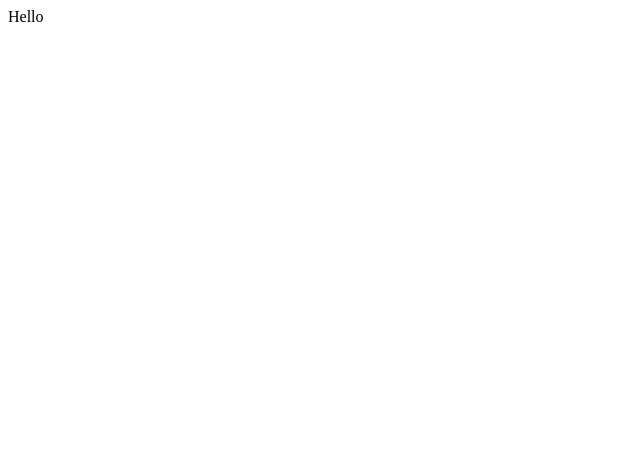
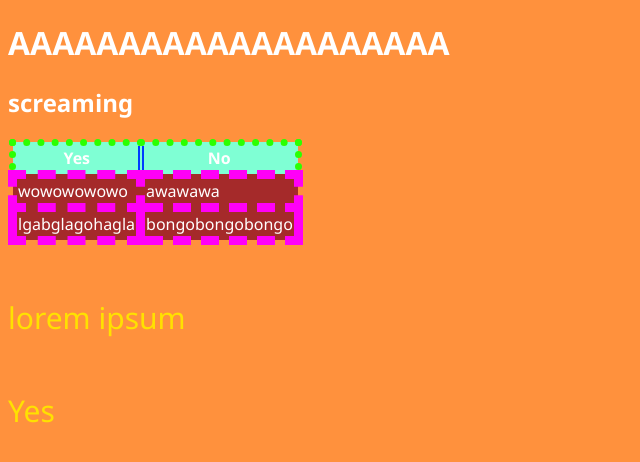
Before and after one commit to danaiangelidis/danaiangelidis.github.io, a plain HTML site: page class/aug29/index.html in a window 1280 px wide. Shown: the whole page, without its empty margins (0-640 px from the left). Drawn offline with Linux system fonts and the light colour scheme.

Commit message:
updating structure

```diff
--- /dev/null
+++ b/class/aug29/about.html
@@ -0,0 +1,12 @@
+<!DOCTYPE html>
+<html lang="en">
+<head>
+    <title>About</title>
+    <link rel="stylesheet" href="styles.css">
+</head>
+<body>
+    <h1>About screaming</h1>
+    <h2>screaming some more</h2>
+    <a href="index.html">Back</a>
+</body>
+</html>
--- a/class/aug29/index.html
+++ b/class/aug29/index.html
@@ -1 +1,29 @@
-Hello
+<!DOCTYPE html>
+<html lang="en">
+<head>
+    <title>Aug 29</title>
+    <link rel="stylesheet" href="styles.css">
+</head>
+<body>
+    <h1>AAAAAAAAAAAAAAAAAAAA</h1>
+    <h2>screaming</h2>
+    <table>
+        <tr>
+            <th>Yes</th>
+            <th>No</th>
+        </tr>
+        <tr>
+            <td>wowowowowo</td>
+            <td>awawawa</td>
+        </tr>
+        <tr>
+            <td>lgabglagohagla</td>
+            <td>bongobongobongo</td>
+        </tr>
+    </table>
+    <br>
+    <p>lorem ipsum</p>
+    <br>
+    <a href="about.html">Yes</a>
+</body>
+</html>
--- /dev/null
+++ b/class/aug29/styles.css
@@ -0,0 +1,37 @@
+/* Structure */
+body {
+    background-color: rgb(255, 145, 61);
+}
+
+a,
+p {
+    font-size: 30px;
+}
+
+/* Tables */
+table {
+    border: 7px dotted rgb(43, 255, 0);
+    border-collapse: collapse;
+}
+
+th {
+    border: 6px double rgb(0, 60, 255);
+    background-color: aquamarine;
+}
+
+td {
+    border: 9px dashed rgb(255, 0, 247);
+    background-color: brown;
+}
+
+/* Typography (fonts) */
+body {
+    font-family: 'Segoe UI', Tahoma, Geneva, Verdana, sans-serif;
+    color: rgb(255, 255, 255);
+}
+
+a,
+p {
+    text-decoration: none;
+    color: rgb(255, 225, 0);
+}
```
Also changed, not shown: index.html (added, +1 -0 lines).
